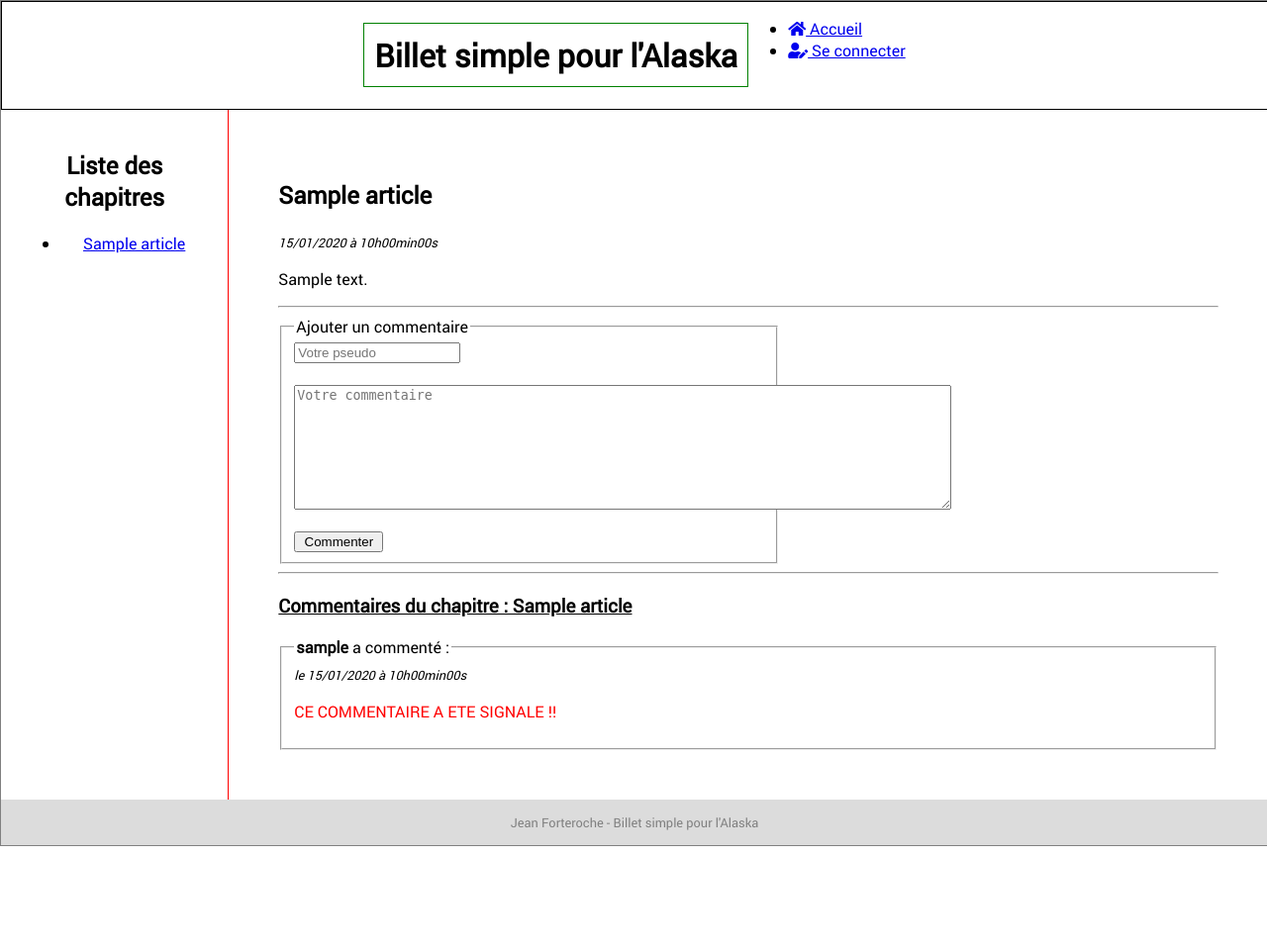
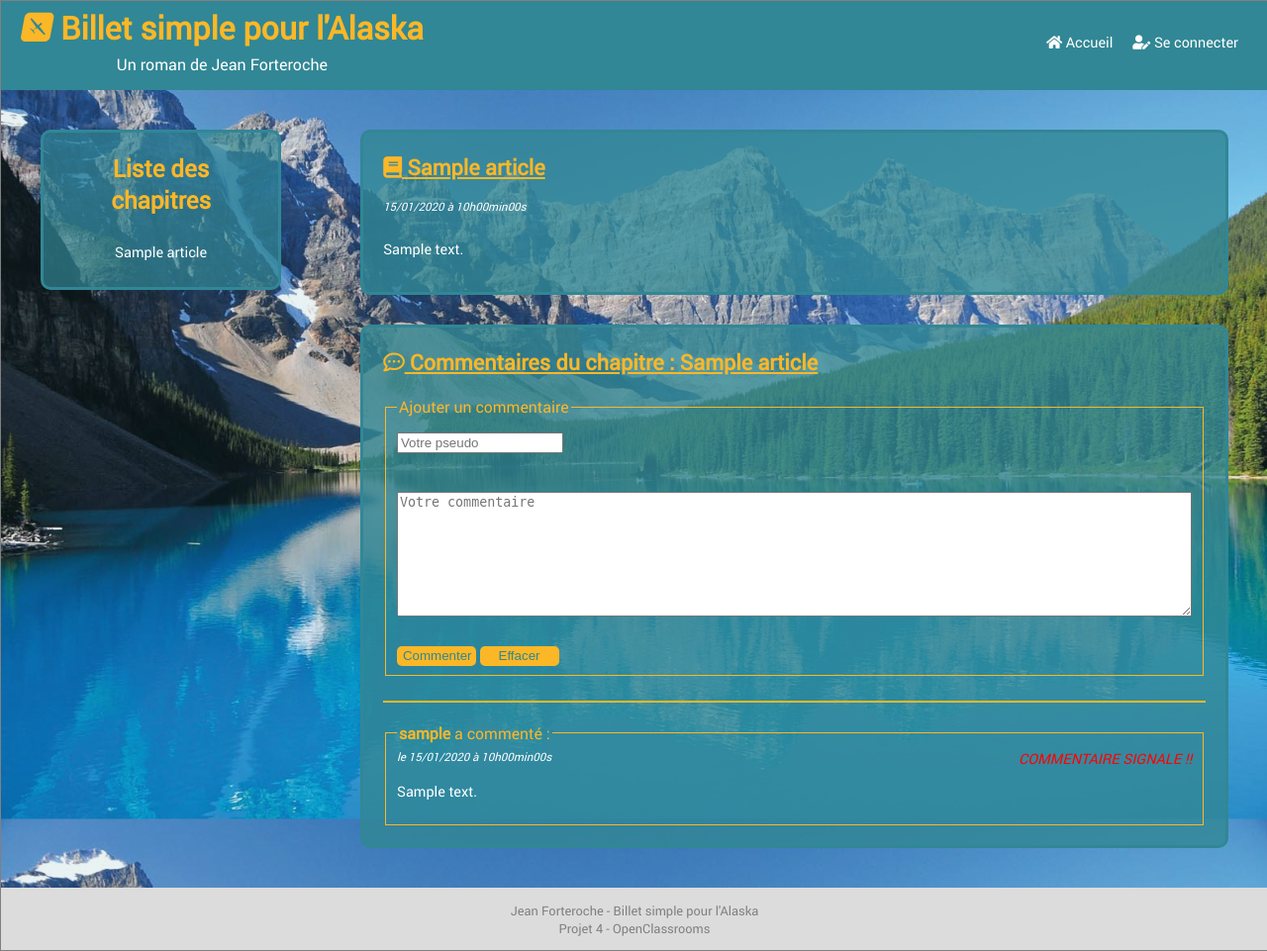
Before and after one commit to fcaussin/OpenClassrooms_P4_BlogPHP, a PHP site: page /index.php?action=article&id=1 in a window 1280 px wide. Shown: the whole page at 99% size. Before the commit the page ends 855 px from the top, so only its background shows below. Run offline with PHP 8.4, Linux system fonts and the light colour scheme; tables that the repository leaves empty or names only in its code hold one stand-in row (values such as "Sample post"); some libraries are stand-ins or nearby versions.

Commit message:
mise à jour du css

```diff
--- a/app/controllers/UsersController.php
+++ b/app/controllers/UsersController.php
@@ -75,6 +75,10 @@
     {
       $_SESSION = array();
       session_destroy();
+
+      // Suppression des cookies de connexion automatique
+      setcookie('login', '');
+      setcookie('pass_hache', '');
     }
 
 
--- a/app/views/template.php
+++ b/app/views/template.php
@@ -20,10 +20,12 @@
     <!-- HEADER -->
 
     <header id="header">
-      <h1>Billet simple pour l'Alaska</h1>
-
+      <div class="menuTitle">
+        <h1><i class="fab fa-avianex"></i> Billet simple pour l'Alaska</h1>
+        <p>Un roman de Jean Forteroche</p>
+      </div>
       <!-- Menu de navigation -->
-      <ul>
+      <ul class="menu">
         <li><a href="index.php"><i class="fas fa-home"></i> Accueil</a></li>
         <!-- Si pas de session affiche se sonnecter -->
 
@@ -49,7 +51,8 @@
     <!-- FOOTER -->
 
     <footer>
-      <p>Jean Forteroche - Billet simple pour l'Alaska</p>
+      <p>Jean Forteroche - Billet simple pour l'Alaska<br />
+      Projet 4 - OpenClassrooms</p>
     </footer>
     </div>
   </body>
--- a/app/views/viewArticle.php
+++ b/app/views/viewArticle.php
@@ -4,6 +4,7 @@
 <!-- MAIN -->
 
 <aside class="aside">
+  <div class="menuAside">
     <h2>Liste des chapitres</h2>
     <ul>
       <!-- Liste des titres des articles -->
@@ -13,23 +14,25 @@
         </li>
       <?php endforeach; ?>
     </ul>
+  </div>
 </aside>
 
 
 <!-- AFFICHAGE DE L'ARTICLE -->
-<section class="content">
-  <article>
+<div class="content">
+  <article class="articles">
     <!-- Titre et date d'ajout de l'article -->
     <header>
-      <h2 class="articleTitle"><?= $article['title'] ?></h2>
+      <h2 class="articleTitle"><i class="fas fa-book"></i> <?= $article['title'] ?></h2>
       <time><?= $article['dateArt_fr'] ?></time>
     </header>
 
     <!-- Contenu de l'article -->
     <p><?= $article['content'] ?></p>
-    <hr />
   </article>
 
+  <div class="comments">
+    <h3><i class="far fa-comment-dots"></i> Commentaires du chapitre : <?= $article['title'] ?></h3>
 
     <!-- FORMULAIRE D'AJOUT DE COMMENTAIRE -->
     <form class="formComment" action="index.php?action=addComment" method="post">
@@ -43,8 +46,10 @@
         <textarea name="txtComment" id="txtComment" rows="8" cols="80" placeholder="Votre commentaire" required></textarea><br />
 
         <!-- Bouton valider -->
+        <div>
           <button type="submit">Commenter</button>
-
+          <button type="reset">Effacer</button>
+        </div>
         <!-- Donnée supplémentaire envoyée -->
         <input type="hidden" name="idArticle" value="<?= $article['id'] ?>" />
       </fieldset>
@@ -53,23 +58,29 @@
 
     <!-- AFFICHAGE DES COMMENTAIRES -->
     <div class="commentsList">
-    <hr />
-    <h3><u>Commentaires du chapitre : <?= $article['title'] ?></u></h3>
-
       <?php foreach ($comments as $comment): ?>
         <!-- FORMULAIRE POUR SIGNALER LE COMMENTAIRE -->
         <form class="formReport" action="index.php?action=reportComment" method="post">
           <fieldset class="reportComment">
             <!-- Nom et date d'ajout du commentaire -->
             <legend><b><?= $comment['username'] ?></b> a commenté :</legend>
+
+            <div class="headerReport">
               <time>le <?= $comment['dateCom_fr'] ?></time>
-
               <!-- Si commentaire n'est pas signalé -->
               <?php if (!$comment['report']) { ?>
+                <!-- Bouton signaler -->
+                <button type="submit" class="buttonReport">Signaler</i></button>
+              <?php } else {
+                  echo "<i class='signal'>COMMENTAIRE SIGNALE !!</i>";
+                }
+              ?>
+            </div>
+
+
+
             <!-- Affiche le commentaire -->
             <p><?= $comment['comment'] ?></p>
-            <!-- Bouton signaler -->
-            <button type="submit">Signaler</button>
             <!-- Données envoyées si le commentaire est signalé -->
             <input type="hidden" name="idArticle" value="<?= $comment['articleId'] ?>" />
             <input type="hidden" name="username" value="<?= $comment['username'] ?>" />
@@ -77,12 +88,9 @@
             <input type="hidden" name="idComment" value="<?= $comment['id'] ?>" />
 
             <!-- Sinon affiche que le commentaire a été signalé -->
-          <?php } else {
-              echo "<p class='signal'>CE COMMENTAIRE A ETE SIGNALE !!</p>";
-            }
-          ?>
           </fieldset>
         </form>
       <?php endforeach; ?>
     </div>
-</section>
+  </div>
+</div>
--- a/app/views/viewLogin.php
+++ b/app/views/viewLogin.php
@@ -6,7 +6,8 @@
 <?php ob_start(); ?>
 <!-- FORMULAIRE DE CONNEXION -->
 <div class="contentLogin">
-  <p>Veuillez vous connecter pour accéder à l'espace administrateur.</p>
+  <div class="login">
+    <h2>Veuillez vous connecter pour accéder à l'espace administrateur.</h2>
     <form class="formConnexion" action="index.php?action=adminLogin" method="post">
       <fieldset>
         <legend>Connexion</legend>
@@ -26,7 +27,8 @@
       </fieldset>
     </form>
     <!-- Affichage du message d'erreur de connexion -->
-  <p><?= $errorLogin ?></p>
+    <p class="signal"><?= $errorLogin ?></p>
+  </div>
 </div>
 
 <?php $content = ob_get_clean(); ?>
--- a/public/css/style.css
+++ b/public/css/style.css
@@ -31,7 +31,7 @@
 
 /* ------------- REGLES DU SITE ------------- */
 
-/* Mise en page général ------------- */
+/* ------------- Mise en page général ------------- */
 body {
   margin: 0px;
   padding: 0px;
@@ -39,43 +39,144 @@ body {
   display: flex;
   flex-direction: column;
   font-family: 'robotoregular', Arial, sans-serif;
-  background: white;
 }
+
 .bloc_page {
   max-width: 1366px;
   width: 100%;
   margin: auto;
   border: 1px solid grey;
-}
-
-#header {
-  display: flex;
-  border: 1px solid black;
-  justify-content: center;
-}
-
-#header h1 {
-  padding: 10px;
-  border: 1px solid green;
-}
-
-.aside {
-  border-right: 1px solid red;
-  padding: 20px;
-  text-align: center;
+  background: linear-gradient(rgba(49, 135, 149,0.1),rgba(49, 135, 149,0.1)), url(../img/alaska_bckg.jpg);
+  background-repeat: no-repeat;
+  background-size: cover;
+  background-attachment: fixed;
 }
 
 .main {
   display: flex;
   flex-direction: row;
+  margin-top: 90px;
+  min-height: 470px;
+  justify-content: center;
 }
 
 .content {
   display: flex;
   flex-direction: column;
-  padding: 50px;
-  width: 80%;
+  padding: 40px;
+  width: 70%;
 }
+
+a {
+  text-decoration: none;
+}
+
+li {
+  list-style: none;
+}
+
+/* ------------- HEADER ------------- */
+
+
+#header {
+  display: flex;
+  justify-content: space-between;
+  background-color: rgb(49, 135, 149);
+  color: white;
+  max-width: 1366px;
+  width: 100%;
+  position: fixed;
+  z-index: 1;
+  flex-wrap: wrap;
+}
+
+/* Titre */
+
+.menuTitle {
+  display: flex;
+  flex-direction: column;
+  align-items: center;
+}
+
+.menuTitle h1 {
+  padding: 5px 20px 5px 20px;
+  margin: 0;
+  color: rgb(252, 183, 39);
+}
+
+.menuTitle p {
+  margin: 0;
+  padding: 0 10px 15px 10px;
+}
+
+/* Menu de navigation */
+
+.menu {
+  display: flex;
+  padding: 20px;
+  margin: 0;
+}
+
+.menu li {
+  padding:10px;
+}
+
+.menu a {
+  color: white;
+  padding-bottom: 2px;
+  font-size: 0.9em;
+}
+
+.menu a:hover {
+  color: rgb(252, 183, 39);
+  border-bottom: 2px solid rgb(252, 183, 39);
+}
+
+
+/* ------------- ASIDE ------------- */
+
+
+.aside {
+  text-align: center;
+}
+
+.menuAside {
+  display: flex;
+  flex-direction: column;
+  margin: 40px;
+  padding: 20px;
+  border: 3px solid rgb(49, 135, 149);
+  background-color: rgba(49, 135, 149, 0.7);
+  border-radius: 10px;
+  color: rgb(252, 183, 39);
+}
+
+.menuAside h2 {
+  margin-top: 0;
+}
+
+.menuAside ul {
+  padding: 0;
+  margin: 0;
+  color: white;
+}
+
+.menuAside li {
+  padding: 5px;
+}
+
+.menuAside a {
+  font-size: 0.9em;
+  color: white;
+}
+
+.menuAside a:hover {
+  color: rgb(252, 183, 39);
+}
+
+
+/* ------------- CONTENT ------------- */
+
 
 time {
   font-style: italic;
@@ -94,7 +195,17 @@ article p {
 }
 
 button {
-  width: 90px;
+  width: 80px;
+  height: 20px;
+  border-radius: 5px;
+  background-color: rgb(252, 183, 39);
+  color: rgb(49, 135, 149);
+  border: 0;
+  cursor: pointer;
+}
+
+button:active {
+  color: white;
 }
 
 footer {
@@ -106,53 +217,179 @@ footer {
 }
 
 
-/* ------------- FORMULAIRE COMMENTAIRE ------------- */
+/* ------------- FORMULAIRE DE CONNEXION ------------- */
 
-
-.addComment input {
-  width: 80px;
-}
-
-.addComment {
-  display: flex;
-  flex-direction: column;
-  flex-wrap: wrap;
-  width: 50%;
-  min-width: 250px;
-}
-
-#username {
-  width: 160px;
-}
-
-.signal {
-  color: red;
-}
-
-/* ------------- FORMULAIRE DE CONNEXION ------------- */
 
 .contentLogin {
   width: 100%;
   height: 400px;
+  margin-top: 90px;
+  display: flex;
+  flex-direction: column;
+  align-items: center;
+  color: rgb(252, 183, 39);
+}
+
+.contentLogin h2 {
+  font-size: 1.1em;
+}
+
+.login {
   padding: 20px;
   display: flex;
   flex-direction: column;
   align-items: center;
+  border: 3px solid rgb(49, 135, 149);
+  border-radius: 10px;
+  background-color: rgba(49, 135, 149, 0.8);
+
 }
 
 .formConnexion {
-  width: 300px;
+  width: 320px;
   text-align: right;
+}
+
+.formConnexion fieldset {
+  border: 1px solid rgb(252, 183, 39);
 }
 
 .formConnexion input {
   margin: 5px;
 }
 
+
 /* ---------------- COMMENTAIRES SIGNALES ------------ */
+
 
 .report {
   display: flex;
   flex-direction: column;
-  flex-wrap: wrap;
+  min-width: 40px;
 }
+
+
+/* ------------- ARTICLE PREVIEW ------------- */
+
+
+.articles {
+  border: 3px solid rgb(49, 135, 149);
+  border-radius: 10px;
+  background-color: rgba(49, 135, 149, 0.8);
+  padding: 20px;
+  color: white;
+  font-size: 0.9em;
+}
+.content h2 {
+  text-decoration-line: underline;
+  color: rgb(252, 183, 39);
+  font-size: 1.5em;
+}
+
+.articleTitle {
+  font-size: 1.3em;
+  margin: 0;
+  margin-bottom: 15px;
+}
+
+.articles a {
+  color: rgb(252, 183, 39);
+}
+
+.articles header {
+  margin-bottom: 25px;
+}
+
+
+/* ------------- COMMENTAIRES -------------*/
+
+
+.comments {
+  border: 3px solid rgb(49, 135, 149);
+  border-radius: 10px;
+  background-color: rgba(49, 135, 149, 0.8);
+  margin-top: 30px;
+  padding: 20px;
+  color: white;
+  font-size: 0.9em;
+}
+
+.comments h3 {
+  color: rgb(252, 183, 39);
+  font-size: 1.5em;
+  text-decoration-line: underline;
+  margin: 0 0 20px 0;
+}
+
+.comments legend {
+  color: rgb(252, 183, 39);
+  font-size: 1.1em;
+}
+
+.comments fieldset {
+  border: 1px solid rgb(252, 183, 39);
+  margin-top: 20px;
+}
+
+.headerReport {
+  display: flex;
+  justify-content: space-between;
+}
+
+.commentsList {
+  border-top: 2px solid rgb(252, 183, 39);
+}
+
+
+.formComment {
+  margin-bottom: 25px;
+}
+
+.addComment {
+  display: flex;
+  flex-direction: column;
+  min-width: 40px;
+}
+
+#username {
+  width: 160px;
+  margin: 10px 0 10px 0;
+}
+
+#txtComment {
+  margin: 10px 0 10px 0;
+}
+
+.signal {
+  color: red;
+  font-size: 1em;
+}
+
+#mytextarea {
+  height: 500px
+}
+
+@media screen and (max-width: 845px) {
+  body {
+    font-size: 0.8em;
+  }
+}
+
+@media screen and (max-width: 705px) {
+  .main {
+    flex-wrap: wrap;
+  }
+
+  #header {
+    flex-direction: column;
+    align-items: center;
+  }
+
+  .menuTitle p {
+    display: none;
+  }
+
+  .menu {
+    padding: 0;
+  }
+}
```
Also changed, not shown: app/views/viewAddArticle.php (+7 -3 lines), app/views/viewAdminHome.php (+10 -6 lines), app/views/viewArticleAdmin.php (+9 -7 lines), app/views/viewHome.php (+8 -6 lines), public/img/alaska_bckg.jpg (added). Lines whose indentation alone changed are shown as unchanged.
